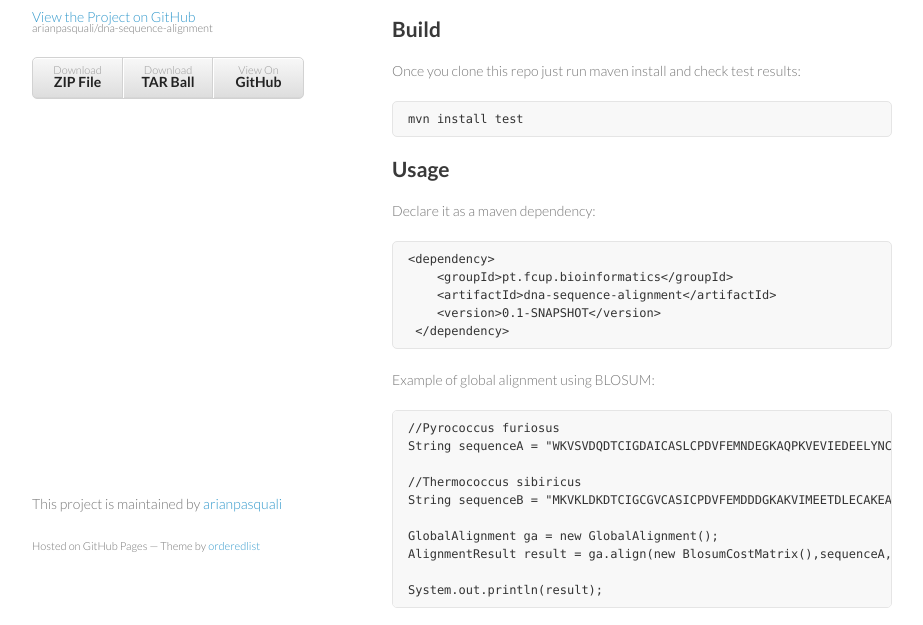
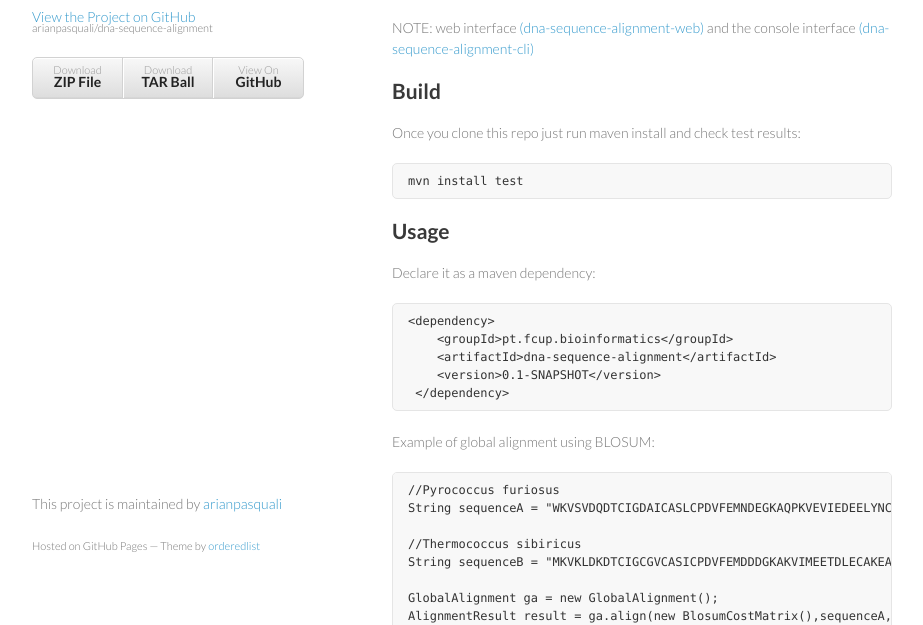
Before and after one commit to arianpasquali/dna-sequence-alignment, a plain HTML site: page index.html in a window 1280 px wide. Shown: the part 175-800 px from the top of the page, without its empty margins (178-1101 px from the left). Drawn offline with Linux system fonts and the light colour scheme.

```diff
--- a/index.html
+++ b/index.html
@@ -33,6 +33,10 @@
 
 <p>Part of a bioinformatics course homework this is a sequence alignment library for DNA or proteins.
 Supports local and global alignments considering BLOSUM or PAM cost matrix.</p>
+
+<p>NOTE:
+web interface <a href="https://github.com/arianpasquali/dna-sequence-alignment-web">(dna-sequence-alignment-web)</a> and the
+console interface <a href="https://github.com/arianpasquali/dna-sequence-alignment-cli">(dna-sequence-alignment-cli)</a></p>
 
 <h2>
 <a name="build" class="anchor" href="#build"><span class="octicon octicon-link"></span></a>Build</h2>
```
Also changed, not shown: params.json (+1 -1 lines).
